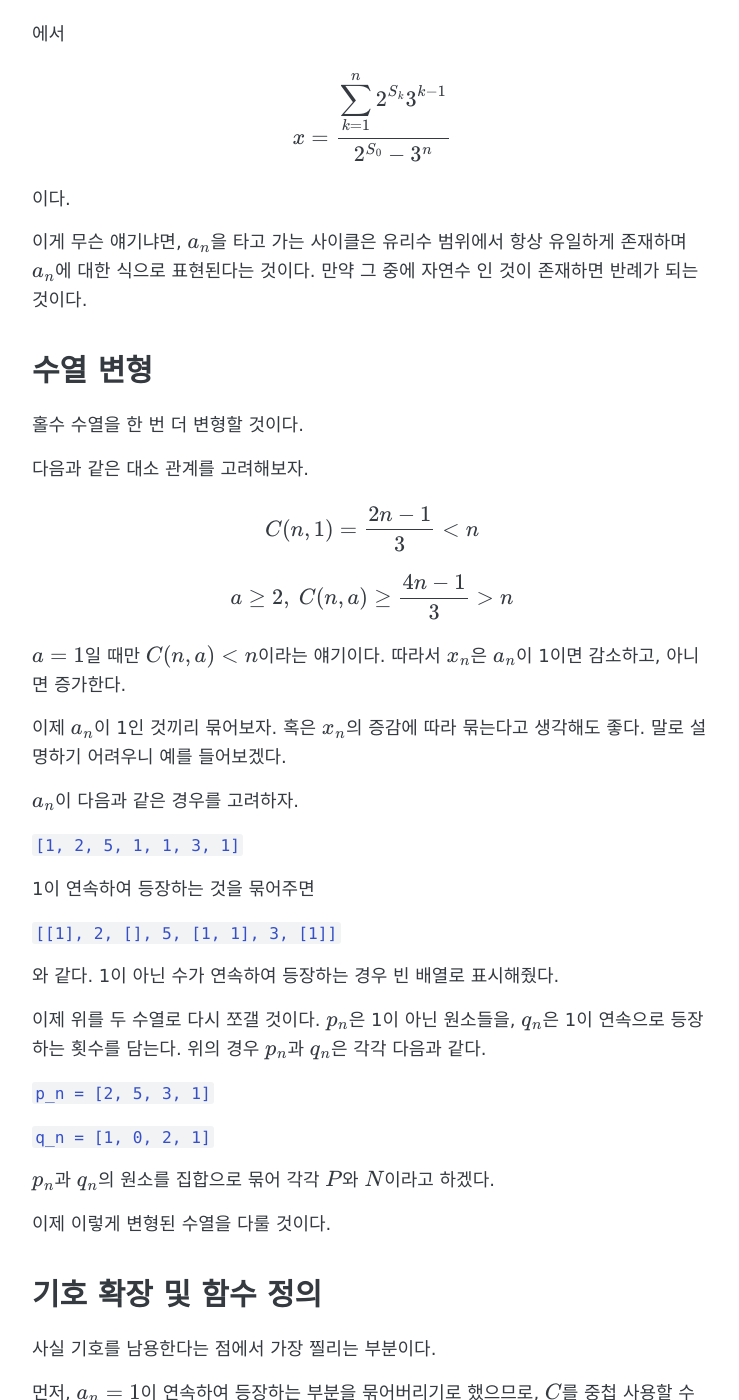
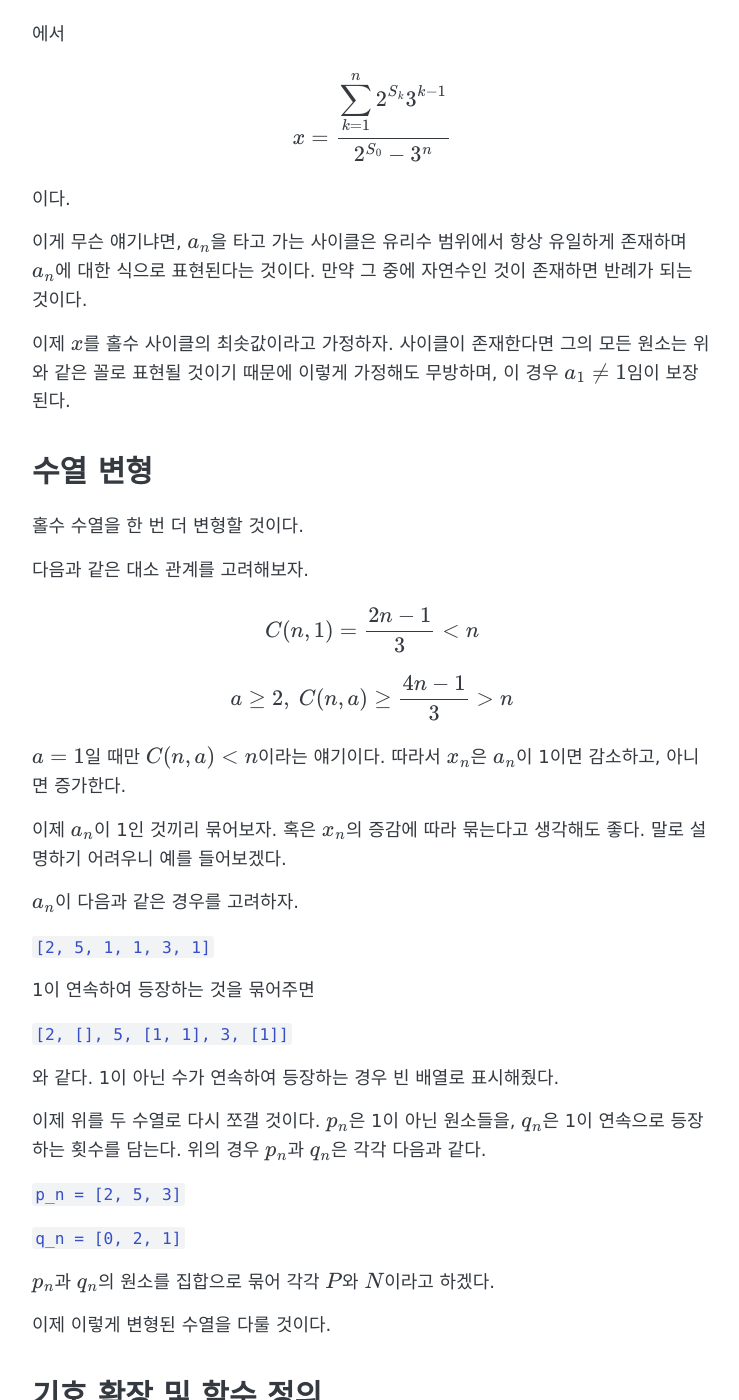
Before and after one commit to higstudev/higstudev.github.io, a Jekyll site: the page built from _posts/2024-02-18-collatz-conjecture.md, in a window 1280 px wide and 1400 px high, scrolled down 4373 px. Shown: the whole window, without its empty margins (268-1007 px from the left). Built offline with Jekyll 4.4.1, drawn with Linux system fonts in a browser that asks for light colours; formulas are drawn with MathJax 3; some of the changed text lies outside the part shown.

Commit message:
Update 2024-02-18-collatz-conjecture.md

````diff
--- a/_posts/2024-02-18-collatz-conjecture.md
+++ b/_posts/2024-02-18-collatz-conjecture.md
@@ -136,7 +136,9 @@ $$x = \frac{\displaystyle\sum_{k=1}^n {2^{S_k} 3^{k-1}}}{2^{S_0} - 3^n}$$
 
 이다.
 
-이게 무슨 얘기냐면, $\{a_n\}$을 타고 가는 사이클은 유리수 범위에서 항상 유일하게 존재하며 $\{a_n\}$에 대한 식으로 표현된다는 것이다. 만약 그 중에 자연수 인 것이 존재하면 반례가 되는 것이다.
+이게 무슨 얘기냐면, $\{a_n\}$을 타고 가는 사이클은 유리수 범위에서 항상 유일하게 존재하며 $\{a_n\}$에 대한 식으로 표현된다는 것이다. 만약 그 중에 자연수인 것이 존재하면 반례가 되는 것이다.
+
+이제 $x$를 홀수 사이클의 최솟값이라고 가정하자. 사이클이 존재한다면 그의 모든 원소는 위와 같은 꼴로 표현될 것이기 때문에 이렇게 가정해도 무방하며, 이 경우 $a_1 \neq 1$임이 보장된다.
 
 # 수열 변형
 
@@ -154,19 +156,19 @@ $a = 1$일 때만 $C(n, a) < n$이라는 얘기이다. 따라서 $\{x_n\}$은 $\
 
 $\{a_n\}$이 다음과 같은 경우를 고려하자.
 
-```[1, 2, 5, 1, 1, 3, 1]```
+```[2, 5, 1, 1, 3, 1]```
 
 1이 연속하여 등장하는 것을 묶어주면
 
-```[[1], 2, [], 5, [1, 1], 3, [1]]```
+```[2, [], 5, [1, 1], 3, [1]]```
 
 와 같다. 1이 아닌 수가 연속하여 등장하는 경우 빈 배열로 표시해줬다.
 
 이제 위를 두 수열로 다시 쪼갤 것이다. $\{p_n\}$은 1이 아닌 원소들을, $\{q_n\}$은 1이 연속으로 등장하는 횟수를 담는다. 위의 경우 $\{p_n\}$과 $\{q_n\}$은 각각 다음과 같다.
 
-```p_n = [2, 5, 3, 1]```
+```p_n = [2, 5, 3]```
 
-```q_n = [1, 0, 2, 1]```
+```q_n = [0, 2, 1]```
 
 $\{p_n\}$과 $\{q_n\}$의 원소를 집합으로 묶어 각각 $P$와 $N$이라고 하겠다.
 
@@ -176,9 +178,9 @@ $\{p_n\}$과 $\{q_n\}$의 원소를 집합으로 묶어 각각 $P$와 $N$이라
 
 사실 기호를 남용한다는 점에서 가장 찔리는 부분이다.
 
-먼저, $a_n = 1$이 연속하여 등장하는 부분을 묶어버리기로 했으므로, $C$를 중첩 사용할 수 있도록 표기법을 만들어보자.
+먼저, $a_k = 1$이 연속하여 등장하는 부분을 묶어버리기로 했으므로, $C$를 중첩 사용할 수 있도록 표기법을 만들어보자.
 
-$$q \geq 2, C^{q}(n, 1) = C(C^{q-1}(n, 1), 1)$$
+$$q \geq 2, \ C^{q}(n, 1) = C(C^{q-1}(n, 1), 1)$$
 
 이 경우 식을 다음과 같이 정리할 수 있다.
 
````
